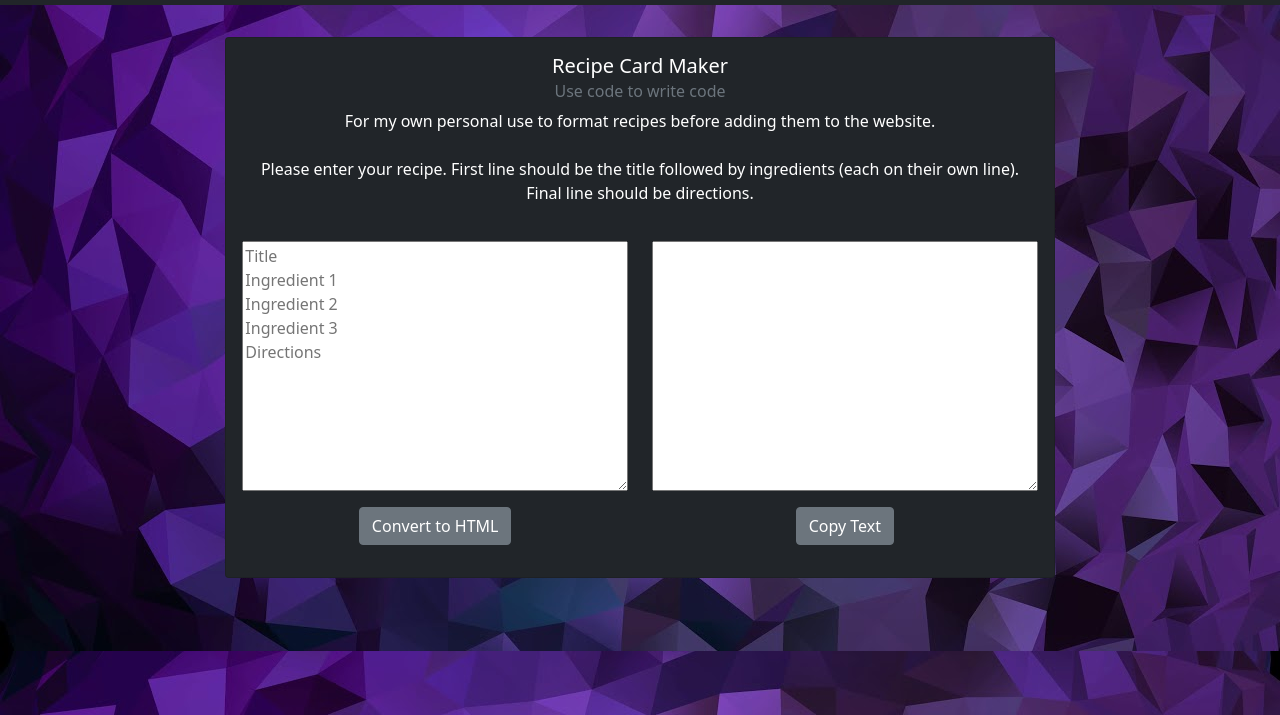
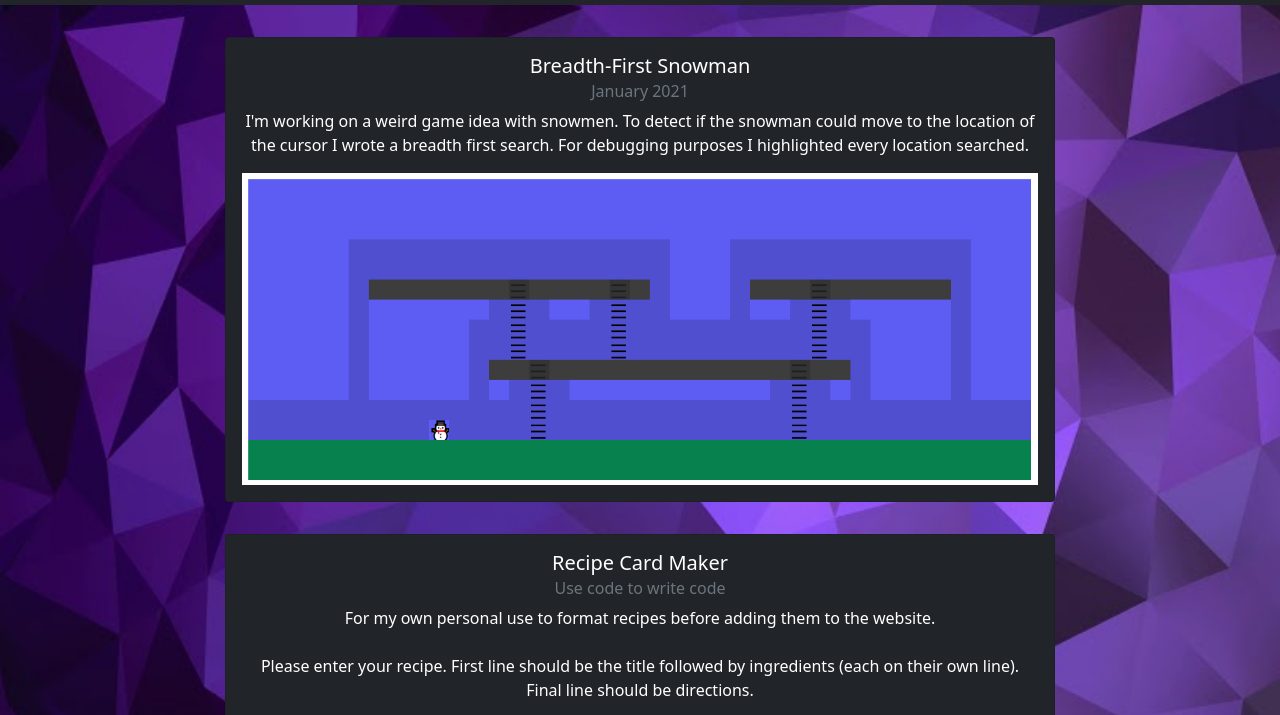
Before and after one commit to nexxgodd/nexxgodd.github.io, a plain HTML site: page misc.html in a window 1280 px wide. Shown: the part 69-784 px from the top of the page. Drawn offline with nearby package versions, Linux system fonts and the light colour scheme; a web font is replaced by a local one.

Commit message:
snowman search

```diff
--- a/index.js
+++ b/index.js
@@ -24,3 +24,5 @@ function copyOutput() {
 	document.getElementById("recOutput").select();
 	document.execCommand("copy");
   }
+
+}//		git commit -m ""		git push origin main
--- a/misc.html
+++ b/misc.html
@@ -55,8 +55,23 @@
 
 		<div class="container-fluid">
 			<div class="row">
-				<div class="col"> </div>
+				<div class="col"></div>
 				<div class="col-12 col-md-10 col-lg-8">
+
+
+
+					<div class="card text-center text-white bg-dark" >
+						<div class="card-body">
+							<h5 class="card-title">Breadth-First Snowman</h5>
+							<h6 class="card-subtitle mb-2 text-muted">January 2021</h6>
+							<p class="card-text">
+								I'm working on a weird game idea with snowmen. To detect if the snowman could move to the location of the cursor I wrote a breadth first search. For debugging purposes I highlighted every location searched.
+							</p>
+							<img src="/smanSearch.PNG" alt="" width=100% >
+						</div>
+					</div>
+
+
 					<div class="card text-center text-white bg-dark" >
 						<div class="card-body">
 							<h5 class="card-title">Recipe Card Maker</h5>
@@ -78,6 +93,11 @@
 							</p>
 						</div>
 					</div>
+
+
+
+
+
 				</div>
 				<div class="col"></div>
 				</div>
--- a/peggame.js
+++ b/peggame.js
@@ -122,5 +122,3 @@ function selectPeg(name){
 		document.getElementById("pegScore").innerHTML=score;
 
 	}
-
-}
```
Also changed, not shown: smanSearch.PNG (added).
